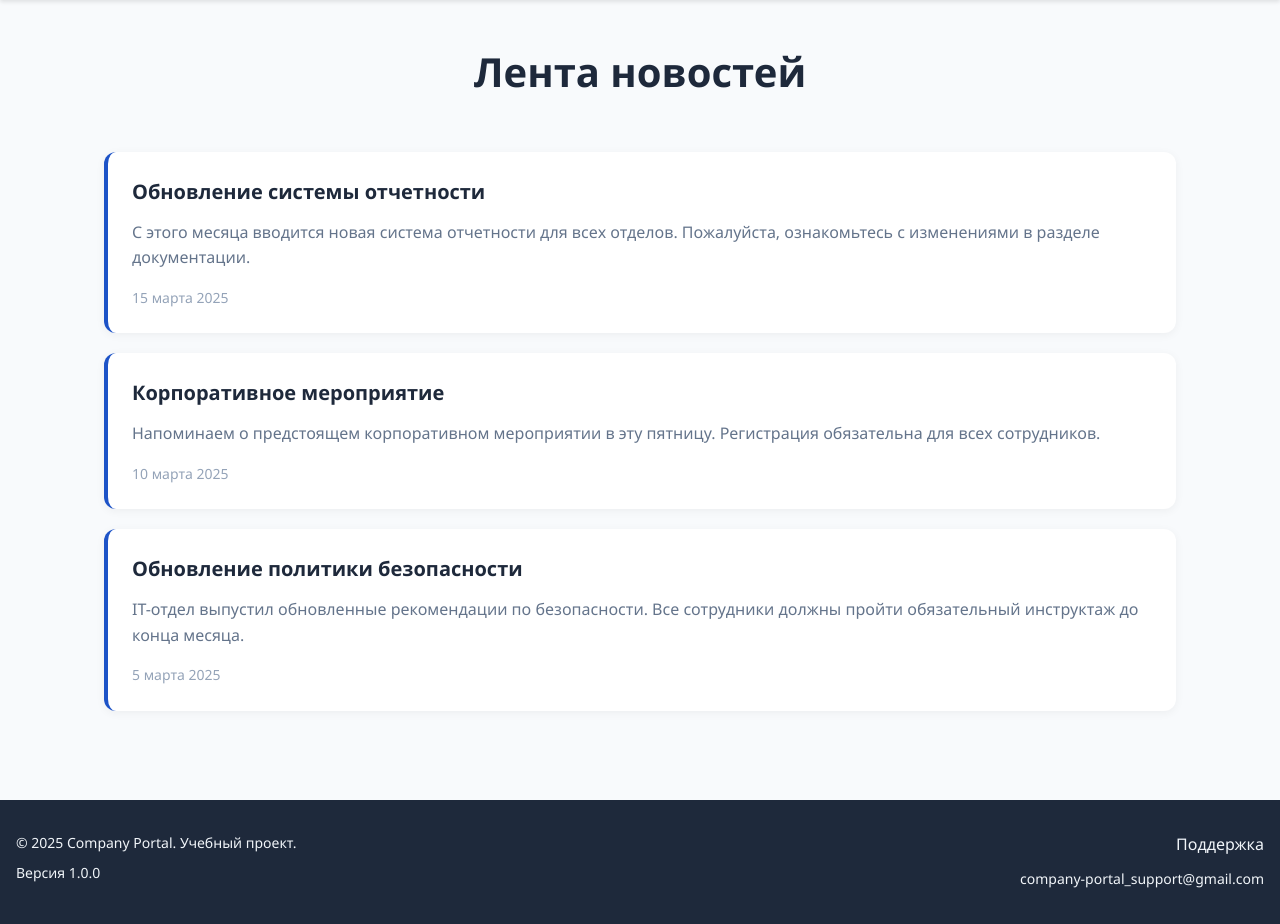
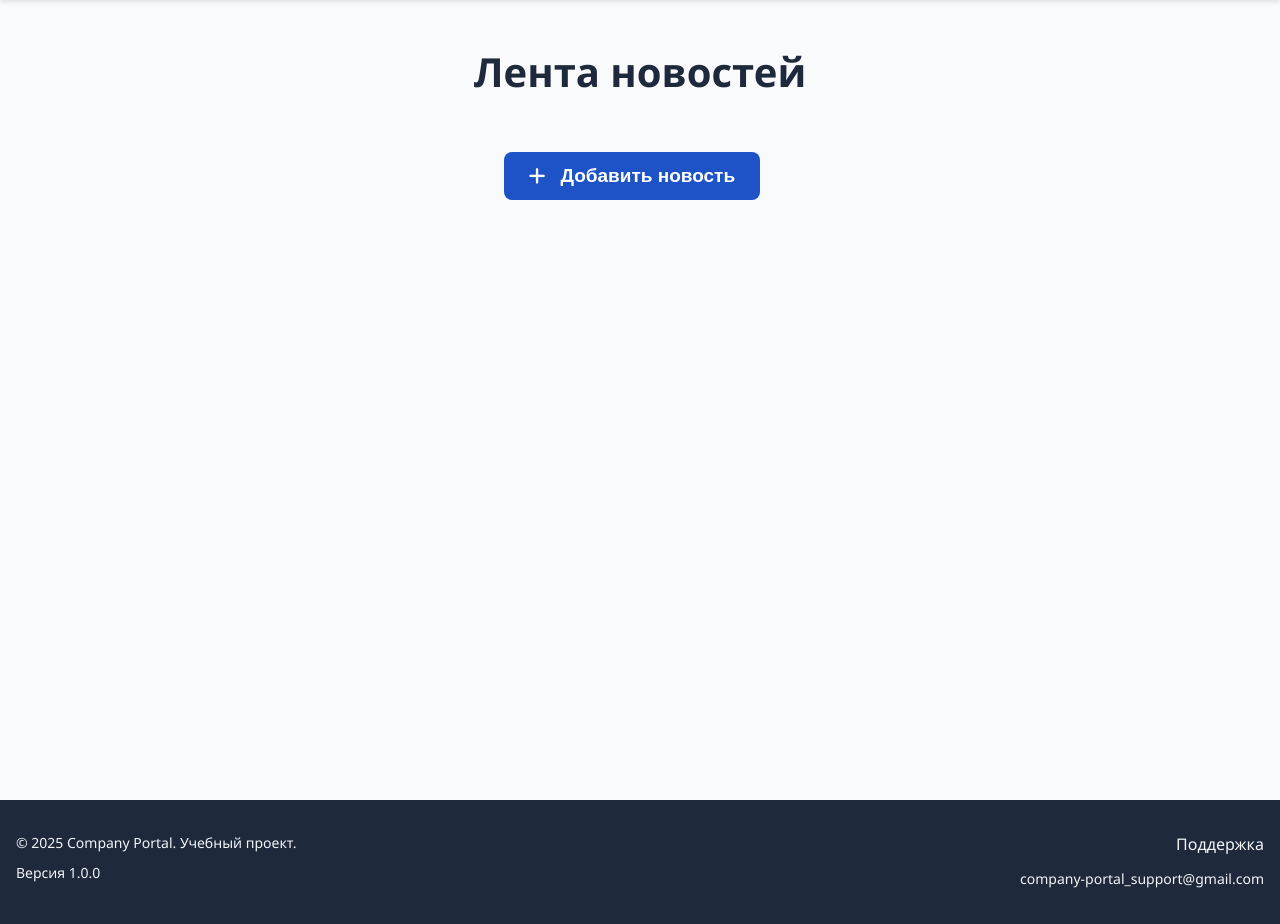
Before and after one commit to verivanova/company-portal, a PHP site: page /html/userFrame.html in a window 1280 px wide. Shown: the part 78-1002 px from the top of the page. Run offline with PHP 8.4, Linux system fonts and the light colour scheme.

Commit message:
+form and button for news

```diff
--- a/frontend/css/style.css
+++ b/frontend/css/style.css
@@ -336,6 +336,25 @@ body {
     border-color: #9ca3af;
 }
 
+.form-group textarea {
+    width: 100%;
+    padding: 14px 16px;
+    border: 2px solid #e5e7eb;
+    border-radius: 8px;
+    font-size: 16px;
+    transition: all 0.3s ease;
+    background-color: #ffffff;
+}
+.form-group textarea:focus {
+    outline: none;
+    border-color: #1d53c7;
+    box-shadow: 0 0 0 3px rgba(29, 83, 199, 0.1);
+}
+
+.form-group textarea:hover {
+    border-color: #9ca3af;
+}
+
 /*Кнопки*/
 .btn {
     padding: 14px 24px;
@@ -581,6 +600,52 @@ body {
         font-weight: 500;
     }
 
+    .add-news-btn {
+            background: #1d53c7;
+            color: white;
+            padding: 13px 25px;
+            border-radius: 8px;
+            border: none;
+            font-size: 19px;
+            font-weight: 550;
+            cursor: pointer;
+            transition: all 0.3s ease;
+            margin-bottom: 24px;
+            margin-left: 30px;
+            display: inline-flex;
+            align-items: center;
+            gap: 15px;
+        }
+
+    .add-news-btn:hover {
+        background: #1641b8;
+        transform: translateY(-1px);
+        box-shadow: 0 5px 5px rgba(29, 83, 199, 0.2);
+    }
+
+    .publish-btn {
+            background: #1d53c7;
+            color: white;
+            padding: 13px 25px;
+            border-radius: 8px;
+            border: none;
+            font-size: 19px;
+            font-weight: 550;
+            cursor: pointer;
+            transition: all 0.3s ease;
+            margin-bottom: 24px;
+            margin-left: 30px;
+            display: inline-flex;
+            align-items: center;
+            gap: 15px;
+        }
+
+    .publish-btn:hover {
+        background: #1641b8;
+        transform: translateY(-1px);
+        box-shadow: 0 5px 5px rgba(29, 83, 199, 0.2);
+    }
+
     .task-status {
         display: inline-block;
         padding: 4px 12px;
--- a/frontend/html/userFrame.html
+++ b/frontend/html/userFrame.html
@@ -21,24 +21,29 @@
 
   <main class="main">
     <section id="news-section" class="section-content">
-      <h2 class="section-title">Лента новостей</h2>
-
-      <div class="news-item">
-        <h3>Обновление системы отчетности</h3>
-        <p>С этого месяца вводится новая система отчетности для всех отделов. Пожалуйста, ознакомьтесь с изменениями в разделе документации.</p>
-        <div class="news-date">15 марта 2025</div>
+      <div class="section-header">
+        <h2 class="section-title">Лента новостей</h2>
+      </div>
+      <button class="add-news-btn" id="add-news-btn">
+          <i class="fas fa-plus"></i>
+          Добавить новость
+        </button>
+      <div id="publish-form" class="publish-form hidden">
+        <h3 style="margin-bottom: 24px; color: #1e293b;">Публикация новой новости</h3>
+        <form id="news-form">
+          <div class="form-group">
+            <label for="news-title">Заголовок новости</label>
+            <input type="text" id="news-title" required placeholder="Введите заголовок новости">
+          </div>
+          <div class="form-group">
+            <label for="news-content">Содержание новости</label>
+            <textarea id="news-content" required placeholder="Введите текст новости"></textarea>
+          </div>
+          <button type="submit" class="btn publish-btn">Опубликовать новость</button>
+        </form>
       </div>
 
-      <div class="news-item">
-        <h3>Корпоративное мероприятие</h3>
-        <p>Напоминаем о предстоящем корпоративном мероприятии в эту пятницу. Регистрация обязательна для всех сотрудников.</p>
-        <div class="news-date">10 марта 2025</div>
-      </div>
-
-      <div class="news-item">
-        <h3>Обновление политики безопасности</h3>
-        <p>IT-отдел выпустил обновленные рекомендации по безопасности. Все сотрудники должны пройти обязательный инструктаж до конца месяца.</p>
-        <div class="news-date">5 марта 2025</div>
+      <div id="news-container">
       </div>
     </section>
 
--- a/frontend/js/app.js
+++ b/frontend/js/app.js
@@ -25,3 +25,14 @@ document.addEventListener('DOMContentLoaded', function() {
 
       switchSection(newsSection, newsLink);
     });
+
+const addNewsBtn = document.getElementById('add-news-btn');
+const publishForm = document.getElementById('publish-form');
+
+addNewsBtn.addEventListener('click', function() {
+    publishForm.classList.toggle('hidden');
+
+    if (!publishForm.classList.contains('hidden')) {
+        document.getElementById('news-title').focus();
+    }
+});
```
